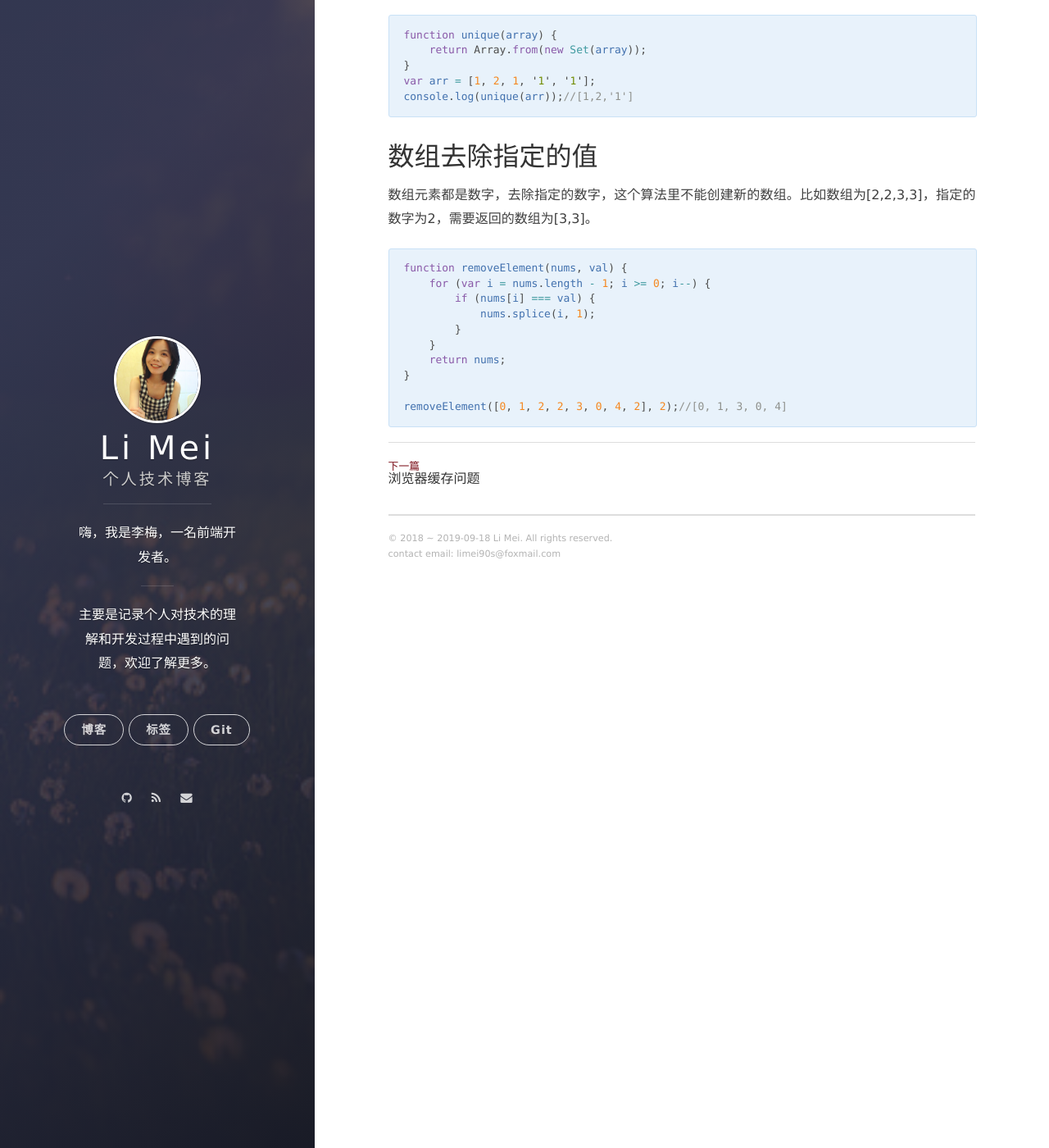
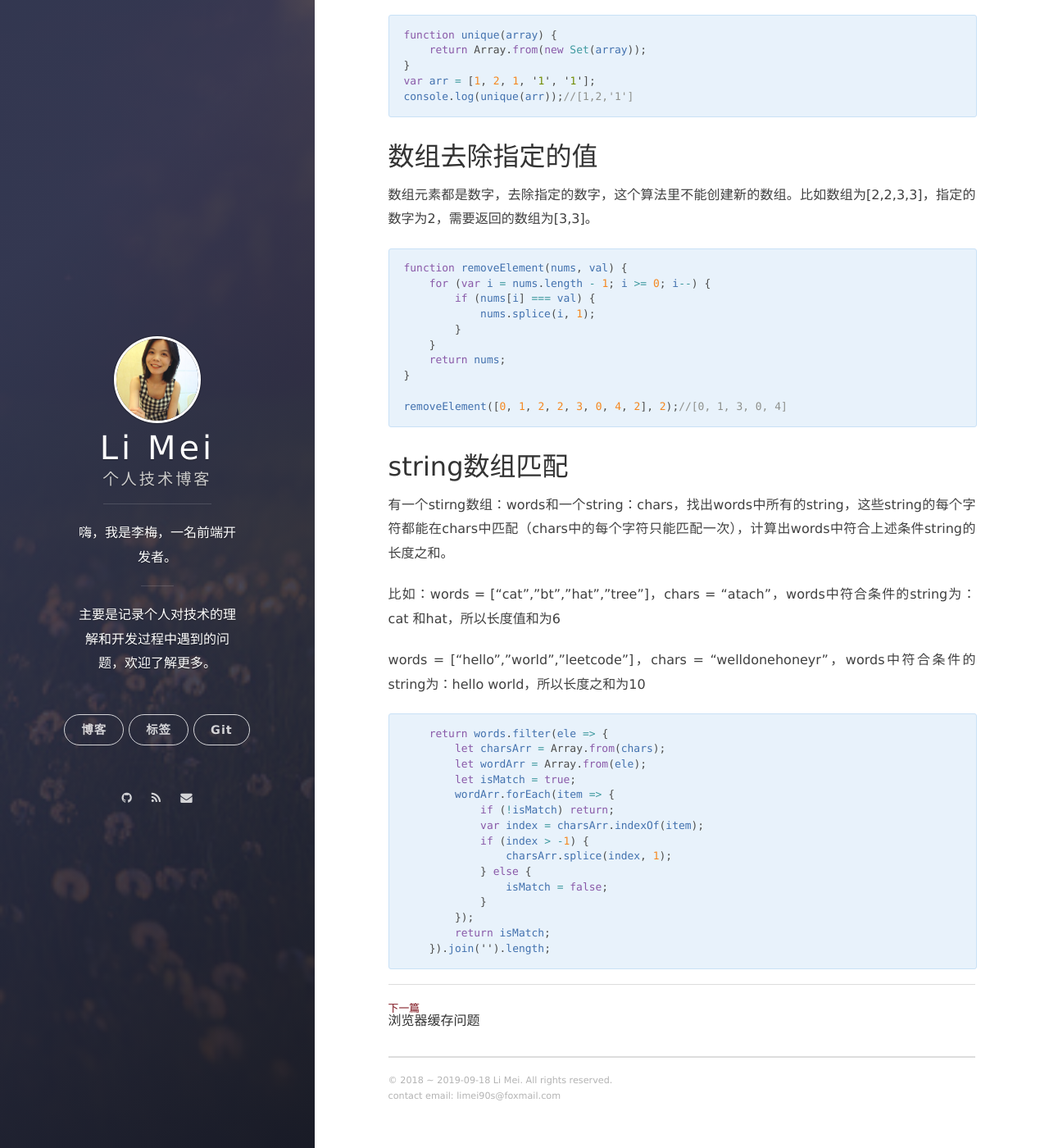
Before and after one commit to LiMeii/LiMeii.github.io, a Jekyll site: the page built from _posts/2018-09-01-js-algorithm01.md, in a window 1280 px wide and 1400 px high, scrolled down 1482 px. Shown: the whole window at 82% size. Built offline with Jekyll 4.4.1, drawn with Linux system fonts in a browser that asks for light colours; nearby versions of some CDN libraries.

Commit message:
update algorithm post

````diff
--- a/_posts/2018-09-01-js-algorithm01.md
+++ b/_posts/2018-09-01-js-algorithm01.md
@@ -90,3 +90,30 @@ function removeElement(nums, val) {
 
 removeElement([0, 1, 2, 2, 3, 0, 4, 2], 2);//[0, 1, 3, 0, 4]
 ```
+
+## string数组匹配
+有一个stirng数组：words和一个string：chars，找出words中所有的string，这些string的每个字符都能在chars中匹配（chars中的每个字符只能匹配一次），计算出words中符合上述条件string的长度之和。
+
+
+比如：words = ["cat","bt","hat","tree"]，chars = "atach"，words中符合条件的string为：cat 和hat，所以长度值和为6
+
+
+ words = ["hello","world","leetcode"]，chars = "welldonehoneyr"，words中符合条件的string为：hello world，所以长度之和为10
+
+```js
+    return words.filter(ele => {
+        let charsArr = Array.from(chars);
+        let wordArr = Array.from(ele);
+        let isMatch = true;
+        wordArr.forEach(item => {
+            if (!isMatch) return;
+            var index = charsArr.indexOf(item);
+            if (index > -1) {
+                charsArr.splice(index, 1);
+            } else {
+                isMatch = false;
+            }
+        });
+        return isMatch;
+    }).join('').length;
+```
````
